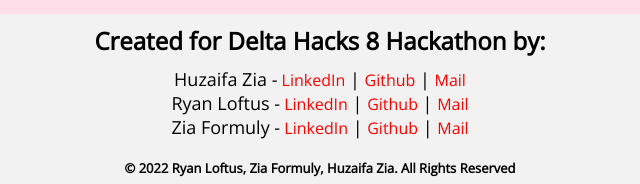
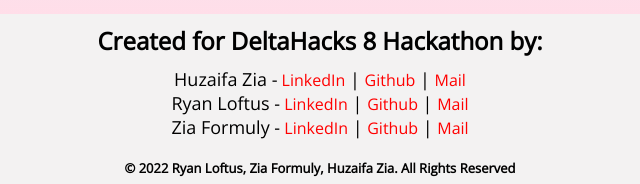
Before and after one commit to huzaifazia17/DH8Transcriber, a website with bundled scripts: page index.html in a window 1280 px wide. Shown: the part 1676-1860 px from the top of the page, 320-960 px from the left. Built offline with nearby package versions, Linux system fonts and the light colour scheme; a web font is replaced by a local one.

Commit message:
removed space

```diff
--- a/index.html
+++ b/index.html
@@ -49,7 +49,7 @@
 
     </div>
     <div class="footer">
-        <h2>Created for Delta Hacks 8 Hackathon by:</h2>
+        <h2>Created for DeltaHacks 8 Hackathon by:</h2>
         <ul>
             <li>Huzaifa Zia -<a href="https://www.linkedin.com/in/huzaifa-zia-86673b206/" target="_blank"> LinkedIn</a>
                 | <a href="https://github.com/huzaifazia17" target="_blank"> Github</a> | <a
```
